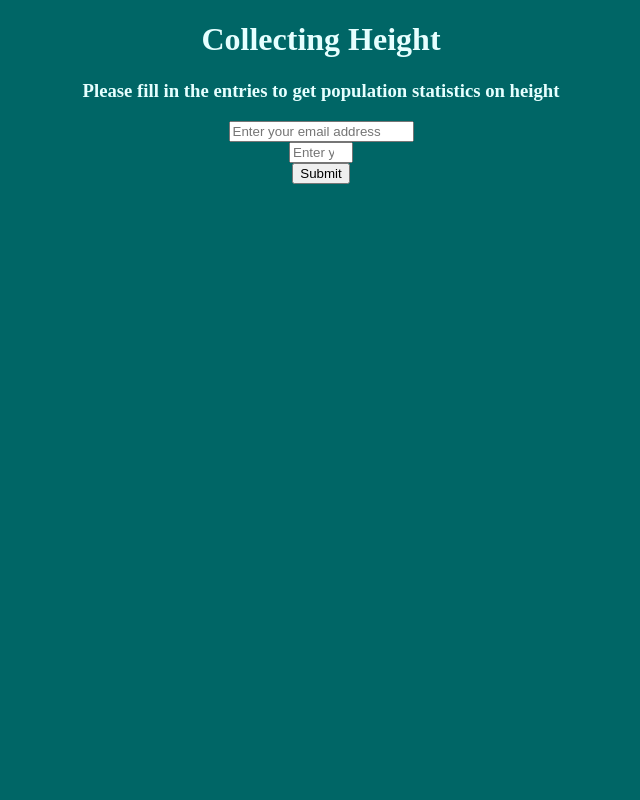
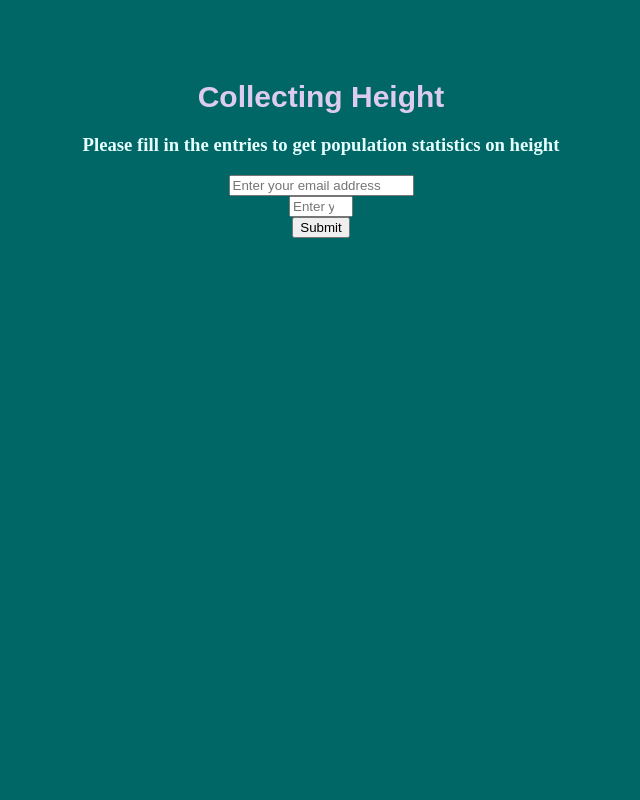
Before and after one commit to jsen95/Data-Collector, a Flask app: page / in a window 1280 px wide. Shown: the whole page, without its empty margins (319-959 px from the left). Run offline with Flask 2, Linux system fonts and the light colour scheme.

Commit message:
stylized h1 tags

```diff
--- a/static/css/main.css
+++ b/static/css/main.css
@@ -2,6 +2,7 @@ html, body{
 	height: 100%;
 	margin: 0;
 }
+
 .container{
 	margin: 0 auto;
 	width: 100%;
@@ -11,3 +12,10 @@ html, body{
 	overflow: hidden;
 	text-align: center;
 }
+
+.container h1{
+	font-family: Arial, sans-serif;
+	font-size: 30px;
+	color: #DDCCEE;
+	margin-top: 80px;
+}
```
